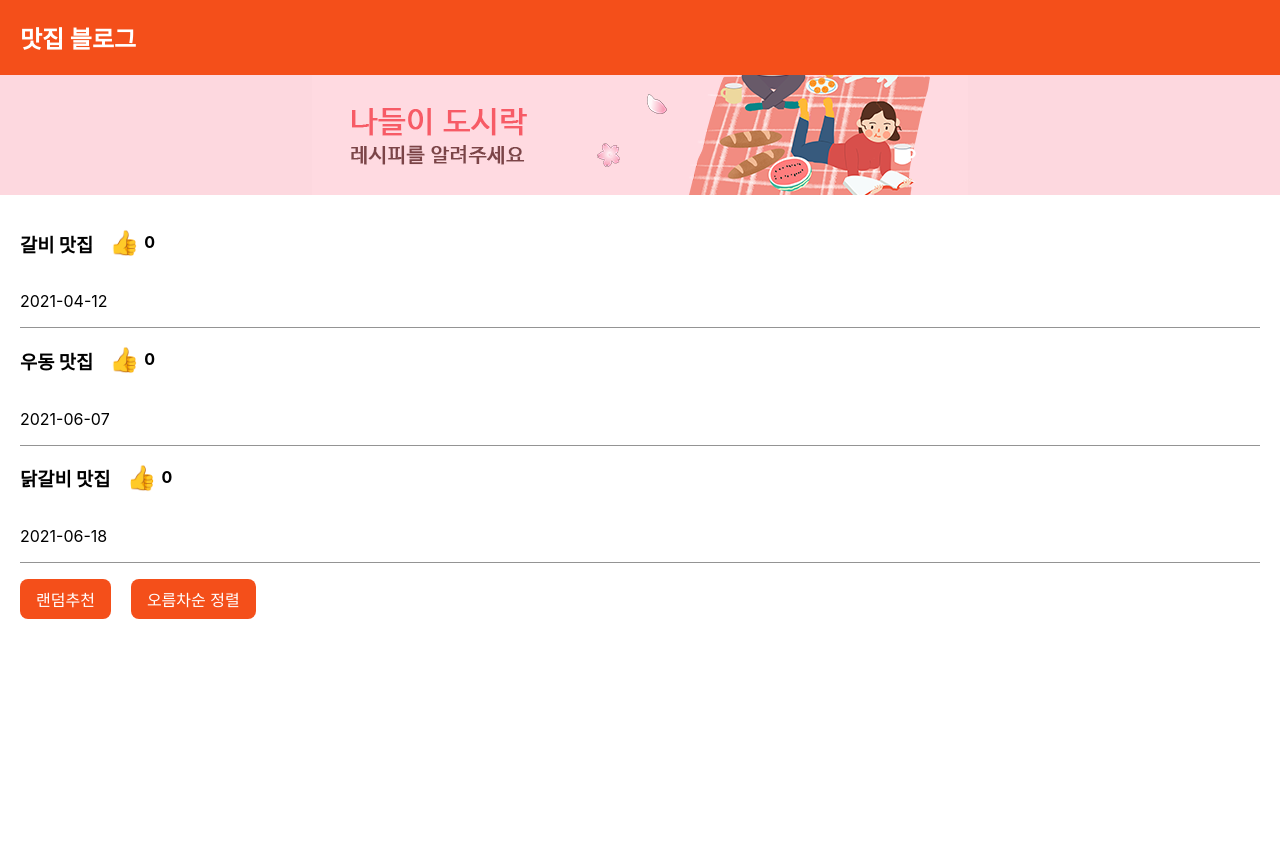
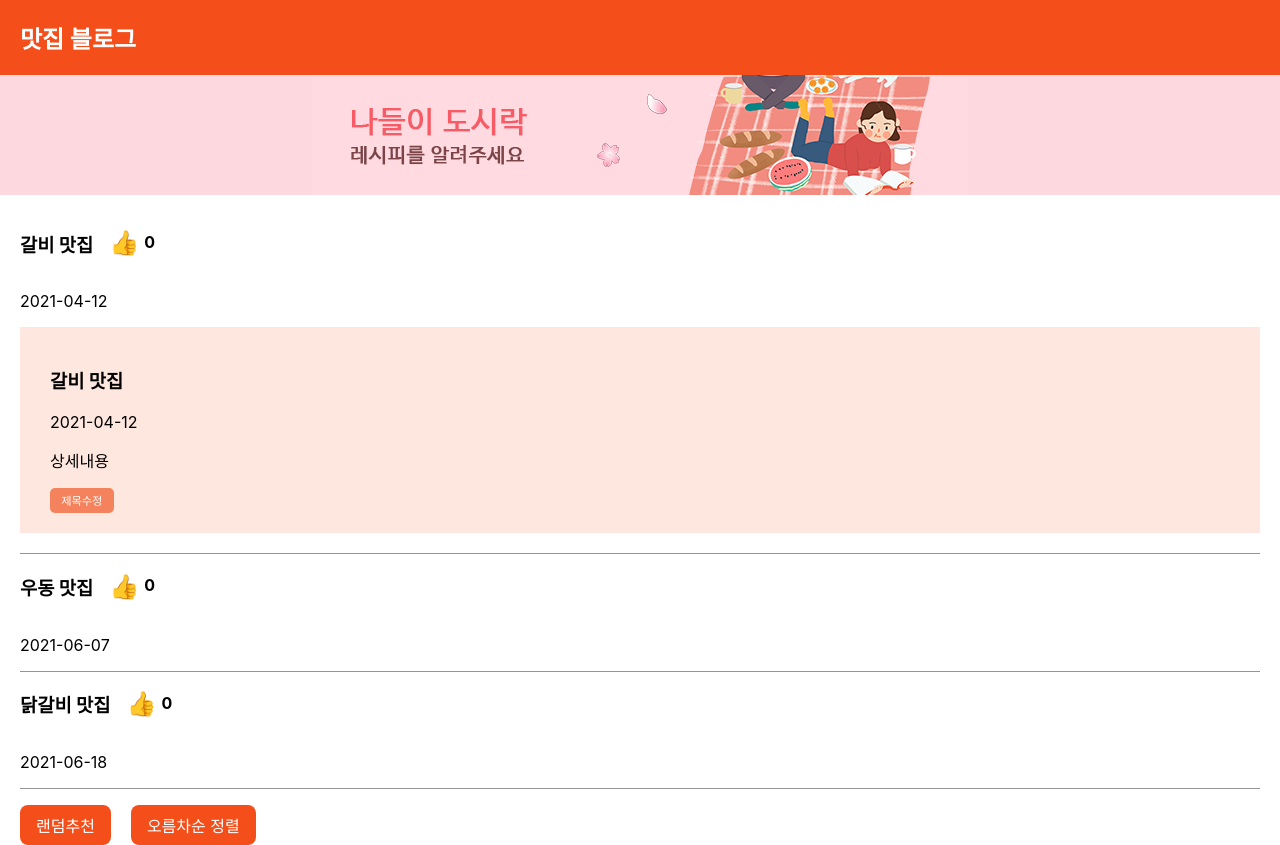
Before and after one commit to robbeca-code/Basic-React, a React (Create React App) app: page / in a window 1280 px wide. Both pictures are taken after a click on the element "갈비 맛집". Before the commit the page ends 800 px from the top, so only its background shows below. Built offline with nearby package versions, Linux system fonts and the light colour scheme.

Commit message:
Created code to transfer change button style and parent state to child.

```diff
--- a/src/App.css
+++ b/src/App.css
@@ -43,6 +43,14 @@
   background-color: #f44f1a;
   padding: 0.5rem 1rem;
   border-radius: 8px;
+  color: #fff;
+}
+
+.change-btn {
+  font-size: 0.7rem;
+  background-color: #f4835d;
+  padding: 0.3rem 0.7rem;
+  border-radius: 5px;
   color: #fff;
 }
 
--- a/src/App.js
+++ b/src/App.js
@@ -10,7 +10,7 @@ function App() {
     {title: '닭갈비 맛집', date: '2021-06-18'}
   ]);
   let [like, setLike] = useState([0, 0, 0]);
-  let [modal, setModal] = useState(false);
+  let [modal, setModal] = useState([false, false, false]);
 
   return (
     <div className="App">
@@ -23,8 +23,21 @@ function App() {
           blog.map((list, i) => {
               return(
                 <li>
-                  <div className="list-header">
-                    <h3>{list.title}</h3>
+                  <article>
+                    <header className="list-header">
+                      <h3 onClick={
+                        () => {
+                          if(modal[i]) {
+                            let copyModal = [...modal];
+                            copyModal[i] = false;
+                            setModal(copyModal);
+                          } else {
+                            let copyModal = [...modal];
+                            copyModal[i] = true;
+                            setModal(copyModal);
+                          }
+                        }
+                      }>{list.title}</h3>
                       <button type="button" className="btn like-btn" onClick={() => {
                           let copyLike = [...like];
                           copyLike[i] = like[i] + 1;
@@ -35,19 +48,20 @@ function App() {
                       <span className="like-count">
                         {like[i]}
                       </span>
-                  </div>
+                    </header>
 
                     <p>{list.date}</p>
+                  </article>
+
+                  {
+                    modal[i] === true ? <Modal setBlog={setBlog} blog={blog} list={list}/> : null
+                  }
                 </li>
               );
             }
           )
         }
       </ol>
-
-      {
-        modal === true ? <Modal/> : null
-      }
 
       <button type="button" className="btn random-btn" onClick={() => {
           let copyBlog = [...blog];
@@ -70,12 +84,19 @@ function App() {
   );
 }
 
-function Modal() {
+function Modal(props) {
   return(
       <aside className="modal">
-        <h3>제목</h3>
-        <span>날짜</span>
+        <h3>{props.list.title}</h3>
+        <span>{props.list.date}</span>
         <p>상세내용</p>
+        <button type="button" className="btn change-btn" onClick={() => {
+          let copyBlog = props.blog;
+          copyBlog[0].title = "녹두전 맛집";
+          props.setBlog(copyBlog);
+        }}>
+          제목수정
+        </button>
       </aside>
   );
 }
```
Lines whose indentation alone changed are shown as unchanged.
